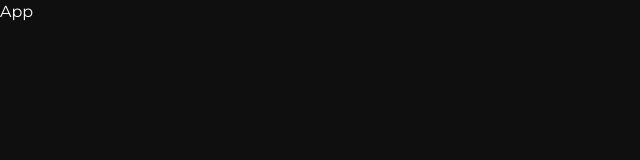
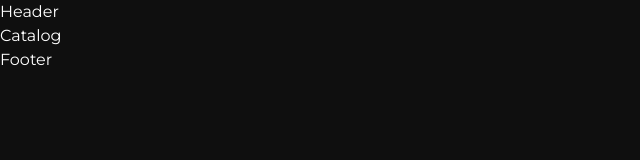
Before and after one commit to TanHauNe/Web-Watch-Movie, a React (Create React App) app: page /1 in a window 1280 px wide. Shown: the top 160 px of the page, without its empty margins (0-640 px from the left). Built offline with nearby package versions, Linux system fonts and the light colour scheme.

Commit message:
Creat Route

```diff
--- a/src/App.js
+++ b/src/App.js
@@ -1,7 +1,25 @@
 import './App.scss';
+import 'swiper/swiper.min.css';
+import './assets/boxicons-2.0.7/css/boxicons.min.css';
+import { BrowserRouter, Route } from 'react-router-dom';
+import Header from './components/header/Header';
+import Footer from './components/footer/Footer';
+import Routes from './config/Routes';
 
 function App() {
-   return <div>App</div>;
+   return (
+      <BrowserRouter>
+         <Route
+            render={(props) => (
+               <>
+                  <Header {...props} />
+                  <Routes />
+                  <Footer />
+               </>
+            )}
+         />
+      </BrowserRouter>
+   );
 }
 
 export default App;
--- /dev/null
+++ b/src/components/footer/Footer.jsx
@@ -0,0 +1,7 @@
+import React from 'react';
+
+const Footer = () => {
+   return <div>Footer</div>;
+};
+
+export default Footer;
--- /dev/null
+++ b/src/components/header/Header.jsx
@@ -0,0 +1,7 @@
+import React from 'react';
+
+const Header = () => {
+   return <div>Header</div>;
+};
+
+export default Header;
--- /dev/null
+++ b/src/config/Routes.jsx
@@ -0,0 +1,18 @@
+import React from 'react';
+import { Route, Switch } from 'react-router-dom';
+import Home from '../pages/Home';
+import Detail from '../pages/Detail';
+import Catalog from '../pages/Catalog';
+
+const Routes = () => {
+   return (
+      <Switch>
+         <Route path="/:category/search/:keyword" component={Catalog} />
+         <Route path="/:category/:id" component={Detail} />
+         <Route path="/:category" component={Catalog} />
+         <Route path="/" component={Home} exact />
+      </Switch>
+   );
+};
+
+export default Routes;
--- /dev/null
+++ b/src/pages/Catalog.jsx
@@ -0,0 +1,7 @@
+import React from 'react';
+
+const Catalog = () => {
+   return <div>Catalog</div>;
+};
+
+export default Catalog;
--- /dev/null
+++ b/src/pages/Detail.jsx
@@ -0,0 +1,7 @@
+import React from 'react';
+
+const Detail = () => {
+   return <div>Detail</div>;
+};
+
+export default Detail;
--- /dev/null
+++ b/src/pages/Home.jsx
@@ -0,0 +1,7 @@
+import React from 'react';
+
+const Home = () => {
+   return <div>Home</div>;
+};
+
+export default Home;
```
